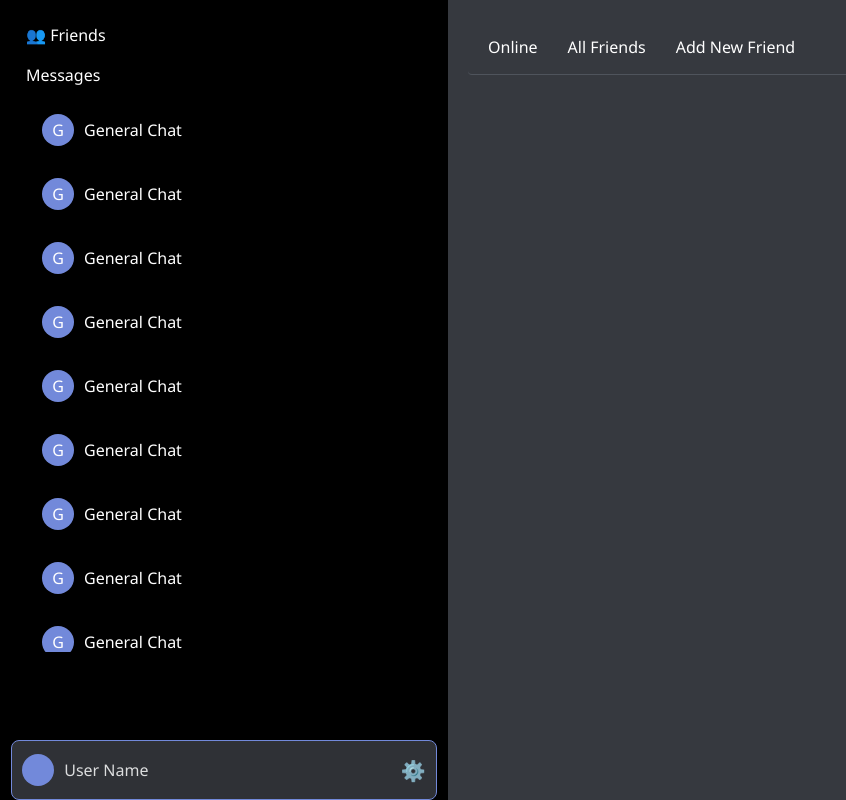
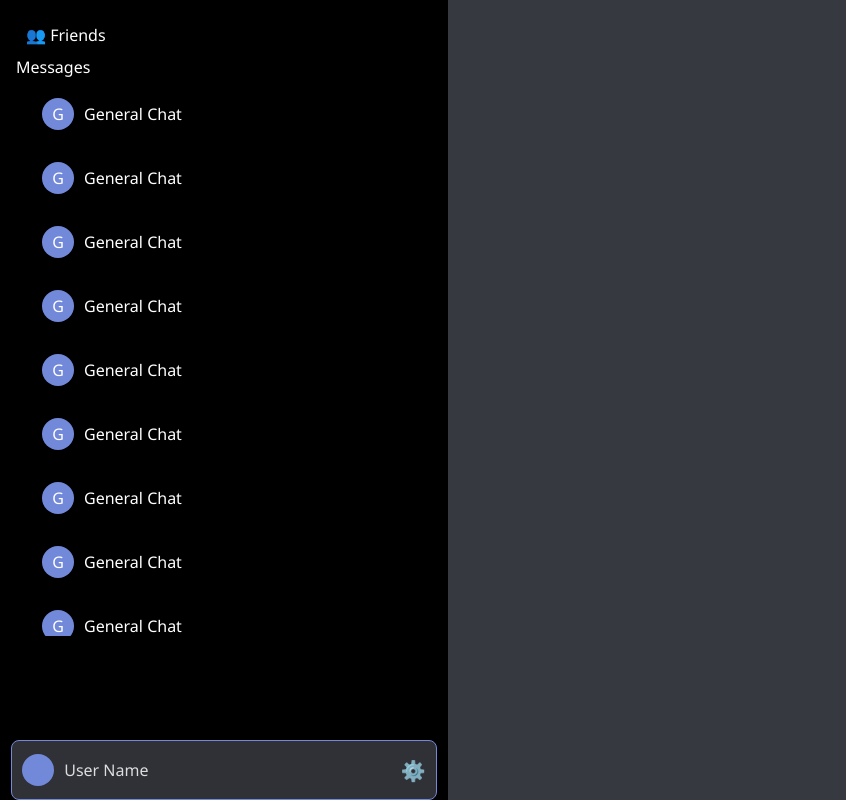
Before and after one commit to tonmoychiran/echo-fe, an Angular app: page /home in a window 1280 px wide. Shown: the whole page, without its empty margins (0-846 px from the left). Built offline with nearby package versions, Linux system fonts and the light colour scheme.

Commit message:
fix: selected anchor tag bg color not changing

```diff
--- a/src/app/components/home/home.component.css
+++ b/src/app/components/home/home.component.css
@@ -15,13 +15,19 @@
     position: relative;
 }
 
-p {
-    padding: 8px 10px;
+.active {
+    background-color: #3a3c43;
 }
 
 .separator {
     width: 32px;
     height: 2px;
+}
+
+a {
+    padding: 8px 10px;
+    text-decoration: none;
+    color: var(--color)
 }
 
 .friends {
--- a/src/app/components/home/home.component.html
+++ b/src/app/components/home/home.component.html
@@ -1,6 +1,9 @@
 <div class="container">
     <div class="sidebar">
-        <p class="friends">👥 Friends</p>
+        <a routerLink="/app/friends" routerLinkActive="active" [routerLinkActiveOptions]="{ exact: false }"
+            class="friends">
+            👥 Friends
+        </a>
         <div class="separator"></div>
         <p>Messages</p>
         <app-chat-list />
@@ -8,6 +11,6 @@
         <app-user-section />
     </div>
     <div class="main-content">
-        <app-friends />
+        <router-outlet />
     </div>
 </div>
```
Also changed, not shown: src/app/components/home/home.component.ts (+3 -4 lines).
